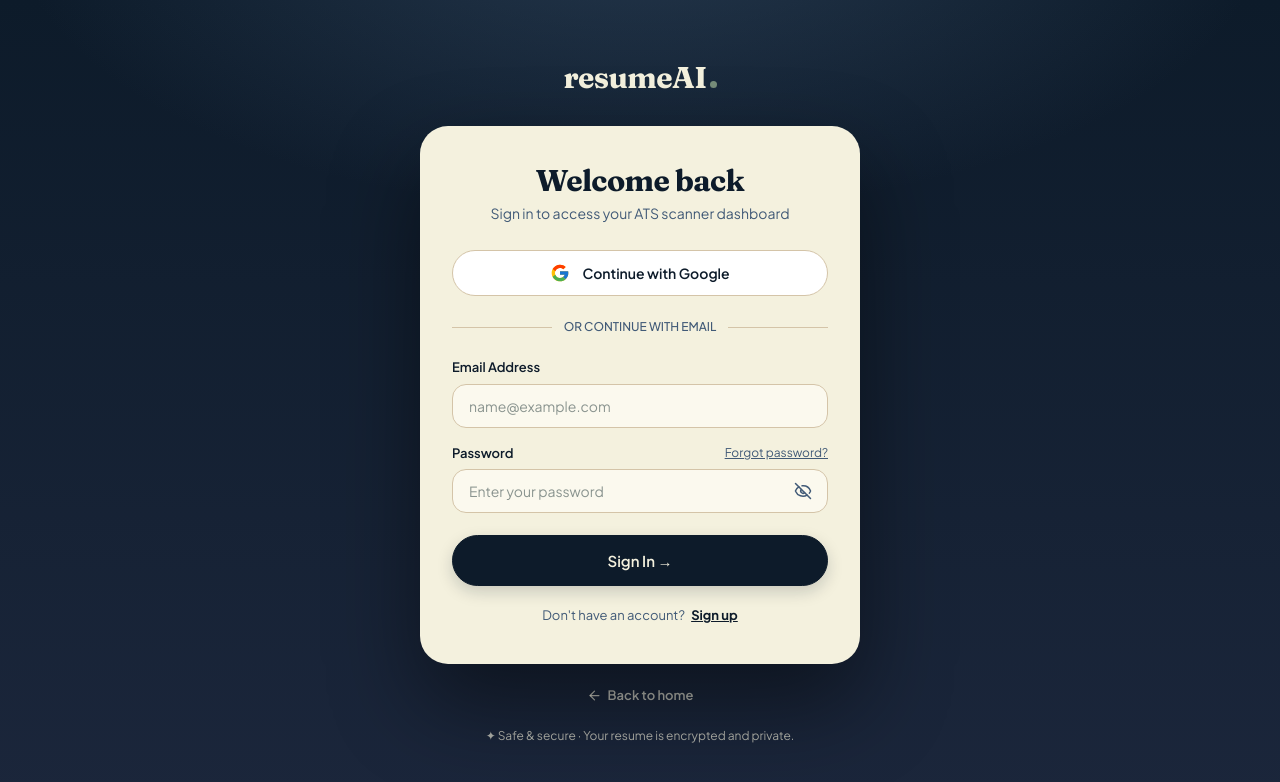
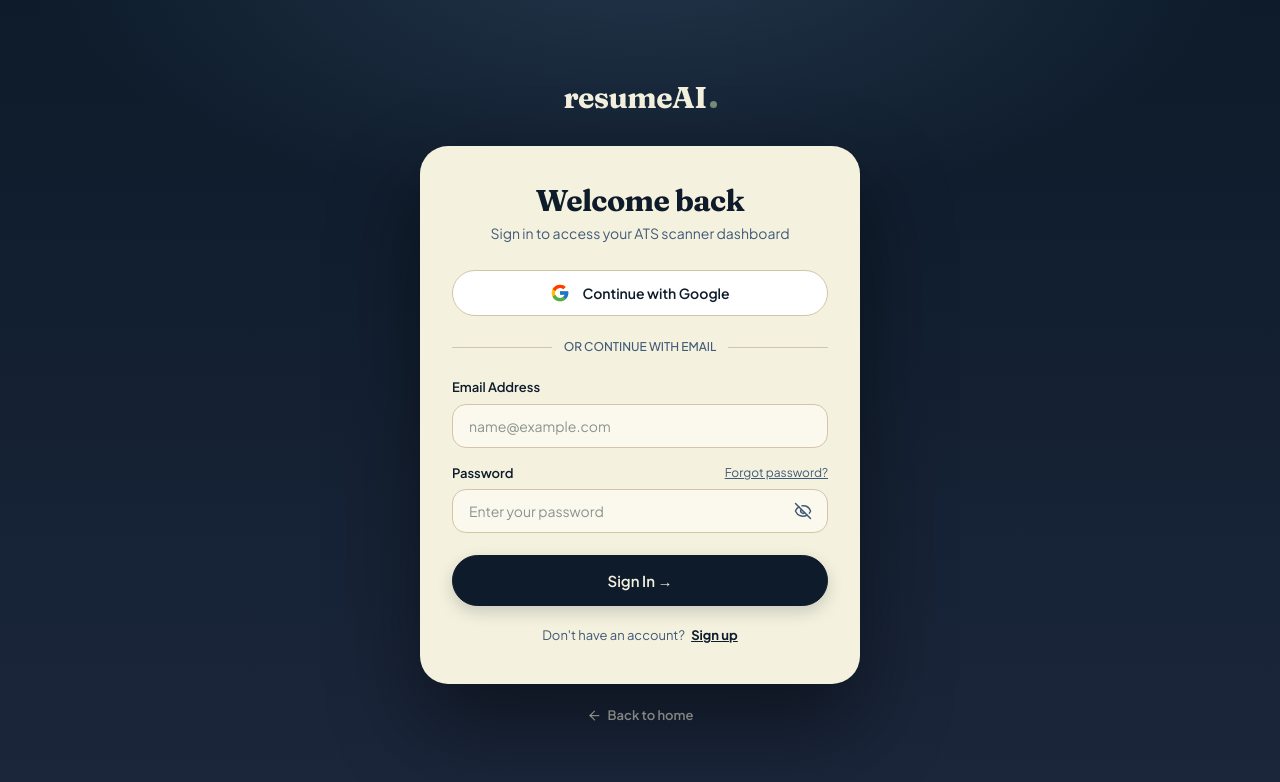
Before and after one commit to sourabhimpactmindz-ui/ResumeAI-frontend, a React (Vite) app: page /login in a window 1280 px wide. Shown: the top 782 px of the page. Built offline with nearby package versions, Linux system fonts and the light colour scheme; no server answers.

Commit message:
refactor: comment out auth-trust-note in login and signup pages

```diff
--- a/src/pages/user.pages/Userlogin.jsx
+++ b/src/pages/user.pages/Userlogin.jsx
@@ -336,9 +336,9 @@ export default function ResumeAILogin() {
         Back to home
       </Link>
 
-      <p className="auth-trust-note">
+      {/* <p className="auth-trust-note">
         ✦ Safe & secure · Your resume is encrypted and private.
-      </p>
+      </p> */}
 
     </div>
   );
--- a/src/pages/user.pages/Usersignup.jsx
+++ b/src/pages/user.pages/Usersignup.jsx
@@ -323,9 +323,9 @@ export default function ResumeAISignUp() {
         <ArrowLeft size={15} /> Back to home
       </Link>
 
-      <p className="auth-trust-note">
+      {/* <p className="auth-trust-note">
         ✦ Safe & secure · Your resume is encrypted and private.
-      </p>
+      </p> */}
     </div>
   );
 }
```
